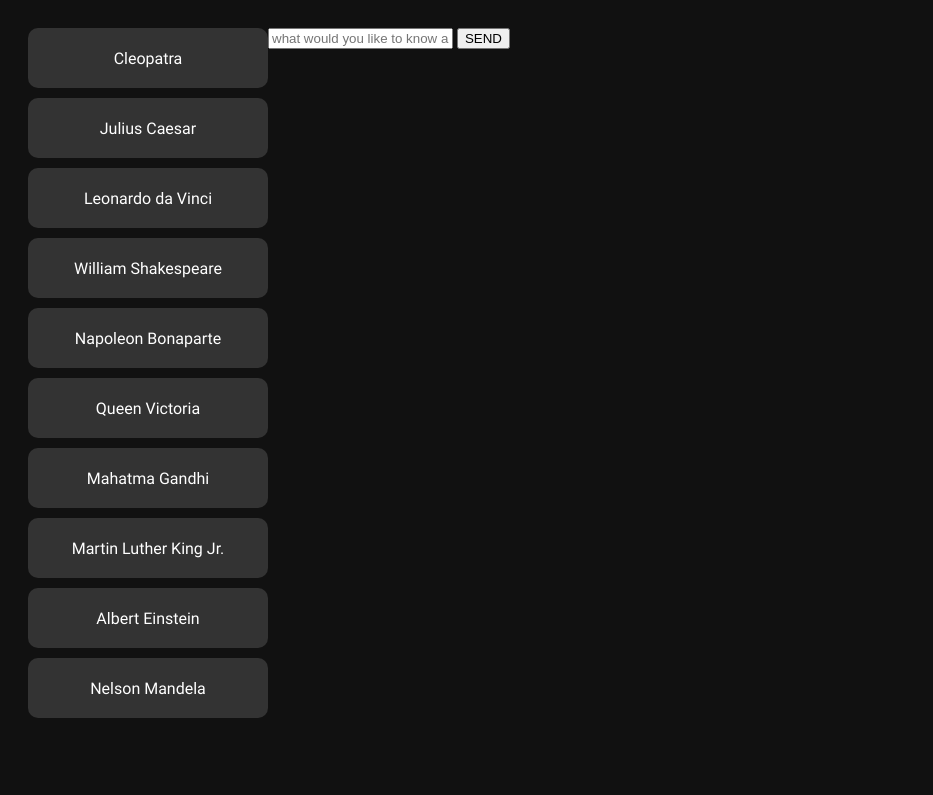
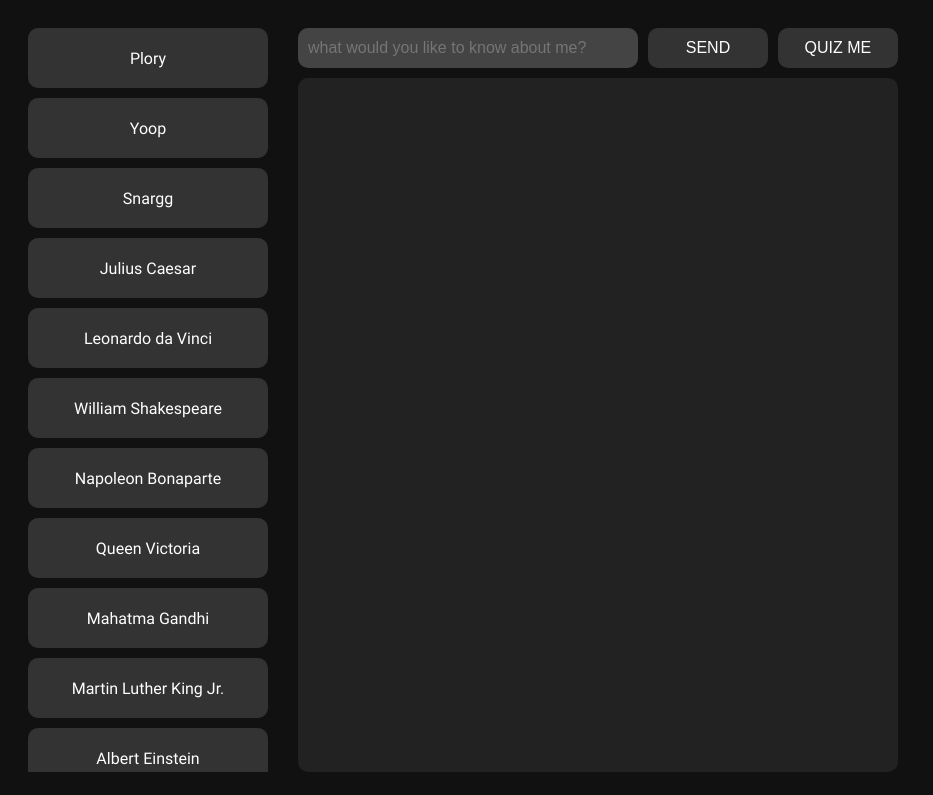
Before and after one commit to rdeyo1129/tejeduras, a plain HTML site: page templateFiles/speak.html in a window 1280 px wide. Shown: the top 795 px of the page, without its empty margins (0-933 px from the left). Drawn offline with Linux system fonts and the light colour scheme.

Commit message:
start quiz function, styling

```diff
--- a/staticFiles/main.css
+++ b/staticFiles/main.css
@@ -10,6 +10,19 @@ body {
   height: 100vh;
   padding: 20px;
   overflow: hidden;
+}
+
+::-webkit-scrollbar {
+  width: 10px;
+}
+::-webkit-scrollbar-track {
+  background: #bbb;
+}
+::-webkit-scrollbar-thumb {
+  background: #888;
+}
+::-webkit-scrollbar-thumb:hover {
+  background: #555;
 }
 
 .intro-wrapper {
@@ -46,7 +59,8 @@ body {
 }
 .intro-input button:hover,
 .topic-buttons button:hover,
-.chat-input button:hover {
+.learn-input button:hover,
+.speaker-input button:hover {
   cursor: pointer;
   background: #555555;
 }
@@ -76,13 +90,8 @@ body {
   border: none;
 }
 
-.chat-greeting {
-  width: 600px;
-}
-/* .chat-suggestions {
-
-} */
-.chat-input input {
+.learn-input input,
+.speaker-input input {
   width: 320px;
   height: 20px;
   border: none;
@@ -92,8 +101,10 @@ body {
   padding: 10px;
   color: white;
   border-radius: 10px;
+  margin: 0 6px 0 0;
 }
-.chat-input button {
+.learn-input button,
+.speaker-input button {
   width: 120px;
   height: 40px;
   background: #333333;
@@ -102,22 +113,29 @@ body {
   color: white;
   border: none;
 }
+.learn-input button:last-child,
+.speaker-input button:last-child {
+  margin-left: 6px;
+}
 
-.speaker-wrapper {
+.speaker-wrapper,
+.learn-wrapper {
   display: flex;
   width: 100vw;
   height: 100vh;
 }
 
-.speaker-nav {
+.speaker-nav,
+.learn-nav {
   display: flex;
   flex-direction: column;
   overflow-y: scroll;
+  height: calc(100vh - 56px);
+  width: 250px;
+  padding: 0 10px 0 0;
+  margin: 0 10px 0 0;
 }
 .speaker-span-radio {
-  display: flex;
-  justify-content: center;
-  align-items: center;
   width: 240px;
   height: 60px;
   background: #333333;
@@ -127,7 +145,7 @@ body {
   border: none;
 }
 .speaker-span-radio:hover {
-  background-color: #aaaaaa;
+  background: #aaaaaa;
   cursor: pointer;
 }
 .speaker-span-radio input[type="radio"] {
@@ -139,10 +157,26 @@ body {
 .speaker-span-radio:not(:last-child) {
   margin-bottom: 10px;
 }
+.speaker-span-text {
+  display: flex;
+  justify-content: center;
+  align-items: center;
+  height: 60px;
+}
 
-.speaker-view {
+.speaker-view,
+.learn-view {
   display: flex;
   flex-direction: column;
   width: 600px;
-  height: 100vh;
 }
+
+.chat-response,
+.speaker-response {
+  width: 560px;
+  height: calc(100vh - 146px);
+  background: #222222;
+  margin: 10px 0 0 0;
+  border-radius: 10px;
+  padding: 20px;
+}
--- a/templateFiles/speak.html
+++ b/templateFiles/speak.html
@@ -8,8 +8,16 @@
       <div class="speaker-nav">
         <form id="speaker-buttons" method="POST" action="/post-speaker"></form>
         <label class="speaker-span-radio">
-          <input type="radio" name="speaker-radio" value="Cleopatra" />
-          <span class="speaker-span-text">Cleopatra</span>
+          <input type="radio" name="speaker-radio" value="Plory" />
+          <span class="speaker-span-text">Plory</span>
+        </label>
+        <label class="speaker-span-radio">
+          <input type="radio" name="speaker-radio" value="Yoop" />
+          <span class="speaker-span-text">Yoop</span>
+        </label>
+        <label class="speaker-span-radio">
+          <input type="radio" name="speaker-radio" value="Snargg" />
+          <span class="speaker-span-text">Snargg</span>
         </label>
         <label class="speaker-span-radio">
           <input type="radio" name="speaker-radio" value="Julius Caesar" />
@@ -69,13 +77,15 @@
               placeholder="what would you like to know about me?"
             />
             <button type="submit">SEND</button>
+            <button id="quiz" type="quiz">QUIZ ME</button>
           </form>
         </div>
-        <div id="speaker-response"></div>
+        <div id="speaker-response" class="speaker-response"></div>
       </div>
     </div>
     <script>
       const form = document.getElementById("gptChat");
+      const quiz = document.getElementById("quiz");
       const responseDiv = document.getElementById("speaker-response");
 
       form.addEventListener("submit", (event) => {
@@ -84,6 +94,17 @@
         fetch("/prompt-speaker", {
           method: "POST",
           body: formData,
+        })
+          .then((response) => response.text())
+          .then((text) => {
+            responseDiv.innerText = text;
+          });
+      });
+
+      quiz.addEventListener("quiz", (event) => {
+        event.preventDefault();
+        fetch("/quiz-me", {
+          method: "POST",
         })
           .then((response) => response.text())
           .then((text) => {
```
Also changed, not shown: templateFiles/learn.html (+9 -12 lines), templateFiles/topics.html (+0 -3 lines), 1 other file.
